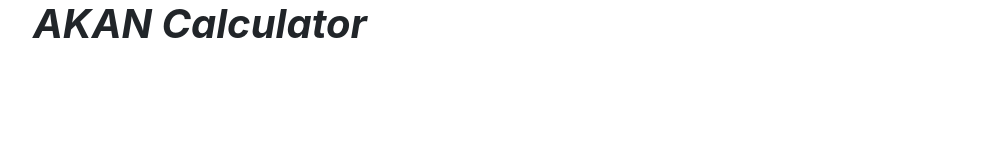
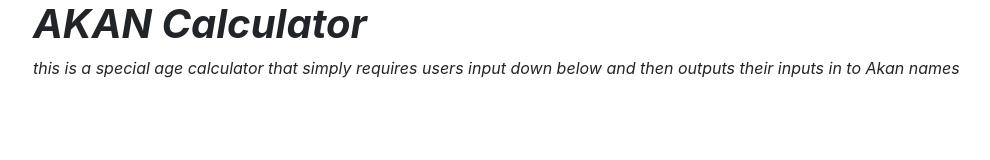
Before and after one commit to mishael254/week-2--project, a plain HTML site: page index.html in a window 1280 px wide. Shown: the whole page, without its empty margins (52-1042 px from the left). Drawn offline with nearby package versions, Linux system fonts and the light colour scheme.

Commit message:
introduced a paragraph,inside it also added an inline element<em> to describe what the application does

```diff
--- a/index.html
+++ b/index.html
@@ -11,6 +11,7 @@
   <body>
     <div class="container">
       <h1><strong><em>AKAN Calculator</em></strong></h1>
+      <p><em>this is a special age calculator that simply requires users input down below and then outputs their inputs in to Akan names</em></p>
 
     </div>
 
```
